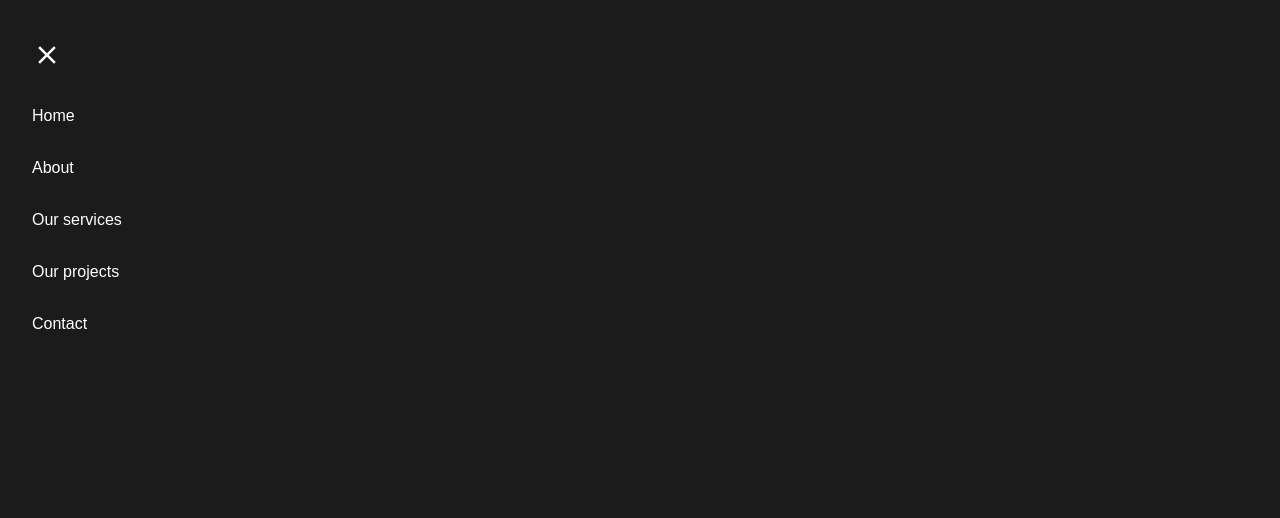
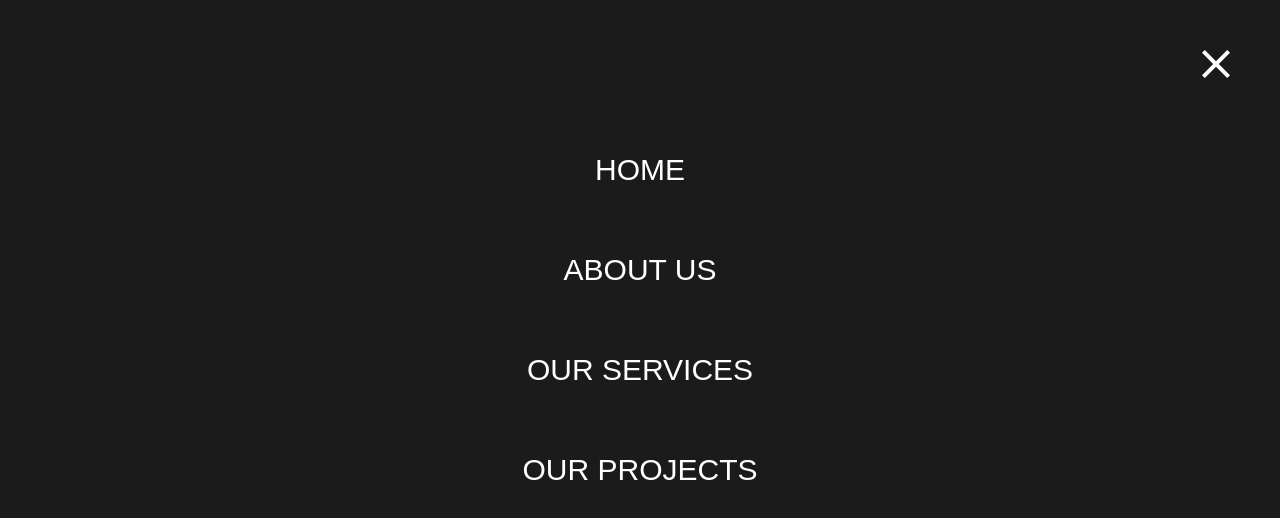
Before and after one commit to alaminediassy/nema, a Next.js app: page / in a window 1280 px wide. Both pictures are taken after a click on the icon 1240 px from the left and 48 px from the top of the page. Shown: the top 518 px of the page. Built offline with nearby package versions, Linux system fonts and the light colour scheme.

Commit message:
Fix navbar component

```diff
--- a/components/Navbar.tsx
+++ b/components/Navbar.tsx
@@ -24,11 +24,13 @@ const Navbar = () => {
   const router = useRouter();
 
   return (
-    <div className="w-full h-20 lg:h-[12vh] sticky top-0 z-50 bg-bodyColor xl:bg-transparent px-4">
+    <div>
+      <div className="w-full h-20 lg:h-[12vh] sticky top-0 z-50 bg-bodyColor xl:bg-transparent">
           <div className="max-w-container h-full mx-auto py-1 flex items-center justify-between cursor-pointer">
-           <h1 className='text-textOrange font-semibold text-3xl'>Nema.</h1>
+              <h1 className='text-textOrange font-semibold pl-6 text-3xl'>Nema.</h1>
               <div
               onClick={() => setShowMenu(true)}
+              className='pr-6'
               >
                 <svg
                 ref={(node) => (ref.current = node)}
@@ -41,87 +43,49 @@ const Navbar = () => {
             <div
             ref={(node) => (ref.current = node)}
             onClick={handleClick}
-            className="absolute top-0 w-full h-screen bg-black bg-opacity-50 flex flex-col items-end "
+            className="absolute top-0 w-full bg-bodyColor"
             >
-                <div className='w-full h-full overflow-y-scroll scrollbarHide bg-bodyColor flex flex-col items-start px-4 py-10 relative'>
+                <div className='w-full h-screen  overflow-y-scroll scrollbarHide bg-bodyColor flex flex-col items-start px-4 py-10 relative'>
                   <MdOutlineClose
                   onClick={() => setShowMenu(false)}
-                  className="text-3xl text-white cursor-pointer hover:text-textOrange/70 absolute"
+                  className="text-5xl text-white cursor-pointer right-10 hover:text-textOrange/70 absolute"
                   />
-                <div className="flex flex-col text-center gap-7 pt-16">
-                <ul className="flex flex-col w-full text-base gap-7">
-                  <Link
-                    href="/"
-                    className="flex w-fullgap-1 font-medium text-white hover:text-textOrange
-                    cursor-pointer duration-300 nav-link"
-                  >
-                    <motion.li
+                  <div className='pt-20 w-full text-center text-3xl uppercase'>
+                    <Link href="/">
+                      <motion.div
                       initial={{ y: -10, opacity: 0 }}
                       animate={{ y: 0, opacity: 1 }}
                       transition={{ duration: 0.2, delay: 0.1, ease: "easeIn" }}
-                    >
-                      Home
-                    </motion.li>
+                      className=' w-full p-8 hover:bg-gradient-to-r from-textOrange cursor-pointer duration-300'>Home</motion.div>
                     </Link>
-                  <Link
-                    href="/About"
-                    className="flex items-center gap-1 font-medium text-textDark hover:text-textOrange cursor-pointer
-                    duration-300 nav-link"
-                  >
-                    <motion.li
+                    <Link href="/">
+                      <motion.div
                       initial={{ y: -10, opacity: 0 }}
                       animate={{ y: 0, opacity: 1 }}
                       transition={{ duration: 0.2, delay: 0.2, ease: "easeIn" }}
-                    >
-                      About
-                    </motion.li>
+                      className=' w-full p-8 hover:bg-gradient-to-r from-textOrange cursor-pointer duration-300'>About us</motion.div>
                     </Link>
-                  <Link
-                    href="/"
-                    className="flex items-center gap-1 font-medium text-textDark hover:text-textOrange cursor-pointer
-                    duration-300 nav-link"
-                  >
-                    <motion.li
+                    <Link href="/">
+                      <motion.div
                       initial={{ y: -10, opacity: 0 }}
                       animate={{ y: 0, opacity: 1 }}
                       transition={{ duration: 0.2, delay: 0.3, ease: "easeIn" }}
-                    >
-                      Our services
-                    </motion.li>
+                      className=' w-full p-8 hover:bg-gradient-to-r from-textOrange cursor-pointer duration-300'>Our services</motion.div>
                     </Link>
-                  <Link
-                    href="/"
-                    className="flex items-center gap-1 font-medium text-textDark hover:text-textOrange cursor-pointer
-                    duration-300 nav-link"
-                  >
-                    <motion.li
-                      initial={{ y: -10, opacity: 0 }}
-                      animate={{ y: 0, opacity: 1 }}
-                      transition={{ duration: 0.1, delay: 0.3 }}
-                    >
-                      Our projects
-                    </motion.li>
-                  </Link>
-                  <Link
-                    href="/Contact"
-                    className="flex items-center gap-1 font-medium text-textDark hover:text-textOrange cursor-pointer
-                    duration-300 nav-link"
-                  >
-                    <motion.li
+                    <Link href="/">
+                      <motion.div
                       initial={{ y: -10, opacity: 0 }}
                       animate={{ y: 0, opacity: 1 }}
                       transition={{ duration: 0.2, delay: 0.4, ease: "easeIn" }}
-                    >
-                      Contact
-                    </motion.li>
+                      className=' w-full p-8 hover:bg-gradient-to-r from-textOrange cursor-pointer duration-300'>Our projects</motion.div>
                     </Link>
-                </ul>
                   </div>
                 </div>
             </div>
           )}
         </div>
     </div>
+    </div>
   )
 }
 
```
Lines whose indentation alone changed are shown as unchanged.
